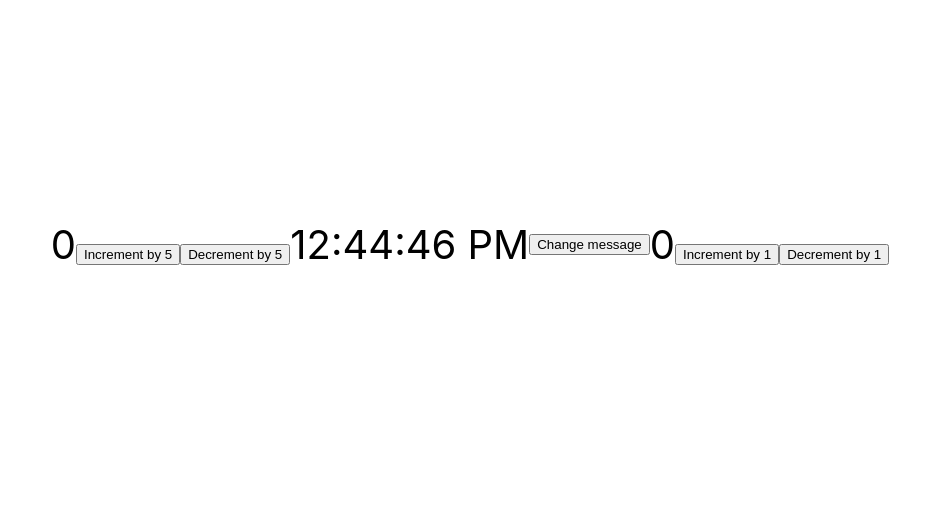
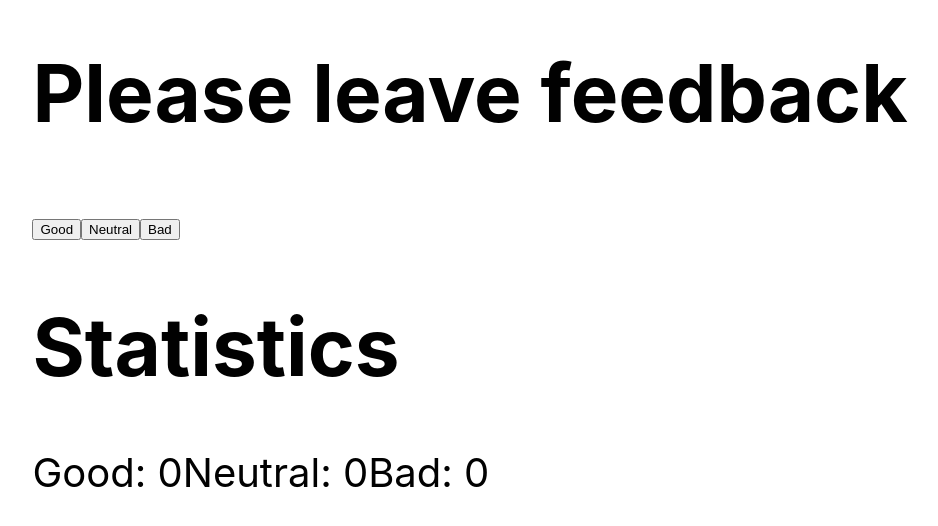
Before and after one commit to Michal-Jarek/goit-react-hw-02-feedback, a React (Create React App) app: page / in a window 1280 px wide. Shown: the part 156-682 px from the top of the page, without its empty margins (170-1108 px from the left). Built offline with nearby package versions, Linux system fonts and the light colour scheme.

Commit message:
Quick optimization

```diff
--- a/src/components/App.jsx
+++ b/src/components/App.jsx
@@ -14,8 +14,8 @@
         color: '#010101',
       }}
     >
-      <Counter step={5} />
-      <Toggle />
+      {/* <Counter step={5} />
+      <Toggle /> */}
       <Feedback />
 
     </div>
--- a/src/components/Feedback.jsx
+++ b/src/components/Feedback.jsx
@@ -3,43 +3,69 @@
 
 class Feedback extends Component {
   static defaultProps = {
-    step: 1,
-    initialValue: 0,
+    good: 0,
+    neutral: 0,
+    bad: 0,
   };
 
   state = {
-    value: this.props.initialValue,
+    good: this.props.good,
+    neutral: this.props.neutral,
+    bad: this.props.bad,
   };
 
-  handleIncrement = () => {
-    this.setState((state, props) => ({
-      value: state.value + props.step,
-    }));
+  handleIncrement = evt => {
+    const { name } = evt.target;
+    this.setState(prevState => ({ [name]: prevState[name] + 1 }));
   };
 
-  handleDecrement = () => {
-    this.setState((state, props) => ({
-      value: state.value - props.step,
-    }));
-  };
+  // handleIncrement = whichButton => {
+  //   switch (whichButton) {
+  //     case 'good':
+  //       this.setState(prevState => ({
+  //         good: prevState.good + 1,
+  //       }));
+  //       break;
+  //     case 'neutral':
+  //       this.setState(prevState => ({
+  //         neutral: prevState.neutral + 1,
+  //       }));
+  //       break;
+  //     case 'bad':
+  //       this.setState(prevState => ({
+  //         bad: prevState.bad + 1,
+  //       }));
+  //       break;
+  //     default:
+  //       return 0;
+  //   }
+  // };
 
   render() {
-    const { step } = this.props;
-
     return (
       <div>
-        <span>{this.state.value}</span>
-        <button type="button" onClick={this.handleIncrement}>
-          Increment by {step}
-        </button>
-        <button type="button" onClick={this.handleDecrement}>
-          Decrement by {step}
-        </button>
+        <div>
+          <h1>Please leave feedback</h1>
+          <button type="button" name="good" onClick={this.handleIncrement}>
+            Good
+          </button>
+          <button type="button" name="neutral" onClick={this.handleIncrement}>
+            Neutral
+          </button>
+          <button type="button" name="bad" onClick={this.handleIncrement}>
+            Bad
+          </button>
+        </div>
+        <div>
+          <h1>Statistics</h1>
+          <span>Good: {this.state.good}</span>
+          <span>Neutral: {this.state.neutral}</span>
+          <span>Bad: {this.state.bad}</span>
+        </div>
       </div>
     );
   }
 }
-
 
 // Statistics.propTypes = {
 //   title: PropTypes.string,
```
